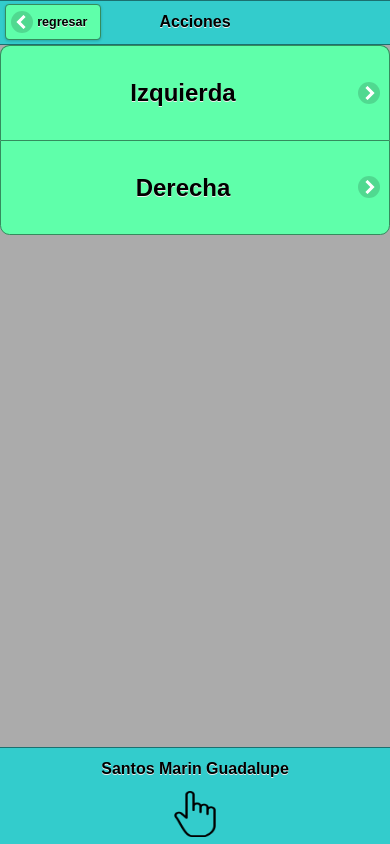
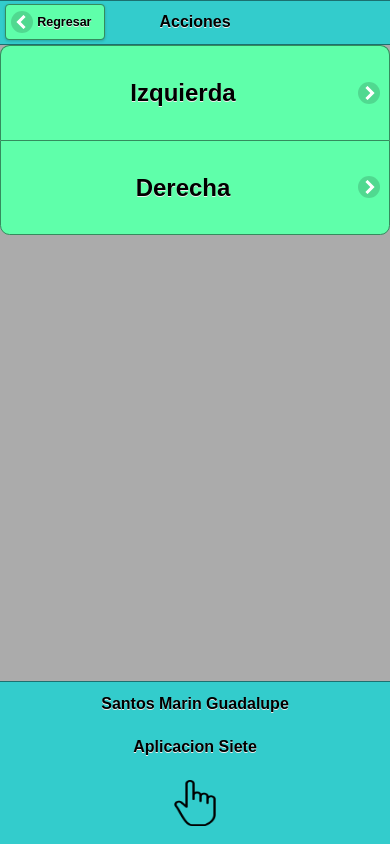
Before and after one commit to edith04/app7.1-git, a plain HTML site: page index.html in a window 390 px wide. Both pictures are taken after a click on the link "Deslizar". Drawn offline with Linux system fonts and the light colour scheme; some packages are replaced by stand-ins of ours.

Commit message:
3 subida

```diff
--- a/index.html
+++ b/index.html
@@ -2,7 +2,7 @@
 <html>
 <head>
 <meta charset="utf-8">
-<title>Datos del equipo</title>
+<title>App7 Swipe con la pantalla deslizar</title>
 
 <!--grupo CSS-->
 <link rel="stylesheet" href="css/tema-app7.min.css"/>
@@ -14,12 +14,12 @@
 <script src="js/jquery.mobile-1.4.5.min.js"></script>
 <script src="js/acciones.js" type="text/javascript"></script>
 
-<script src="phonegap.js"></script><!-- necesario*/ -->
+<script src="phonegap.js"></script>
 
 </head>
 <body>
-<div data-role="page" id="principal" data-theme="b">
-  <div data-role="header" data-add-back-btn="true" data-back-btn-text="regresar" data-back-btn-theme="b">
+<div data-role="page" id="Principal" data-theme="b">
+  <div data-role="header" data-add-back-btn="true" data-back-btn-text="Regresar" data-back-btn-theme="b">
     <h1> Aplicacion 7 Deslizar (swipe)</h1>
 </div>
 <div data-role="main" class="ui-content">
@@ -37,12 +37,13 @@
 
    <div data-role="footer" align="center" data-theme="b" data-position="fixed">
       <h4>Santos Marin Guadalupe</h4>
-       <img src="res/android/mdpi.png" width="56" height="46">
- </div>
+      <h4>Aplicacion Siete</h4>
+      <img src="res/android/mdpi.png" width="56" height="46">
+  </div>
  </div>
 
  <div data-role="page" id="page3" data-theme="b">
-   <div data-role="header" data-add-back-btn="true" data-back-btn-text="regresar" data-back-btn-theme="a">
+   <div data-role="header" data-add-back-btn="true" data-back-btn-text="Regresar" data-back-btn-theme="a">
     <h1>Acciones </h1>
   </div>
 <div data-role="main" class="ui-content">
@@ -62,10 +63,11 @@
  </div>
 </div>
 <div data-role="footer" align="center" data-theme="b" data-position="fixed">
-  <h4>Santos Marin Guadalupe</h4>
-     <img src="res/android/mdpi.png" width="56" height="46">
-   </div>
-   </div>
+  <h4> Santos Marin Guadalupe</h4>
+  <h4>Aplicacion Siete</h4>
+  <h4> <img src="res/android/mdpi.png" width="56" height="46">   </h4>
+</div>
+</div>
 
    <div data-role="page" id="page4" data-theme="b">
    <div data-role="header" data-add-back-btn="true" data-back-btn-text="Regresar" data-back-btn-theme="b">
@@ -77,6 +79,7 @@
    </div>
    <div data-role="footer" align="center" data-theme="a" data-position="fixed">
    <h4>Santos Marin Guadalupe</h4>
+    <h4>Aplicacion Siete</h4>
    <img src="res/android/mdpi.png" width="56" height="46">
    </div>
    </div>
@@ -91,8 +94,9 @@
    </div>
    <div data-role="footer" align="center" data-theme="a" data-position="fixed">
    <h4>Santos Marin Guadalupe</h4>
+    <h4>Aplicacion Siete</h4>
    <img src="res/android/mdpi.png" width="56" height="46">
   </div>
-   </div>
+</div>
 </body>
 </html>
```
